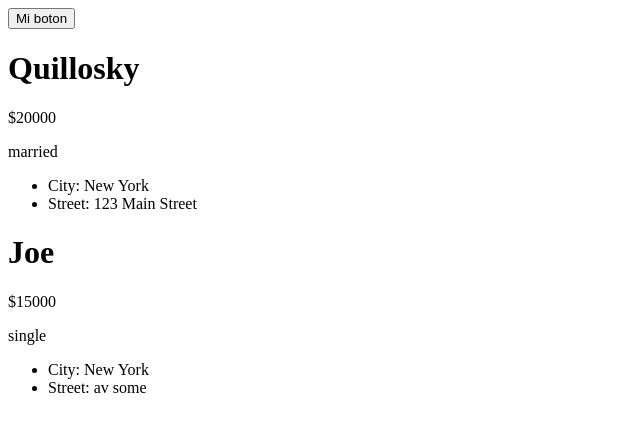
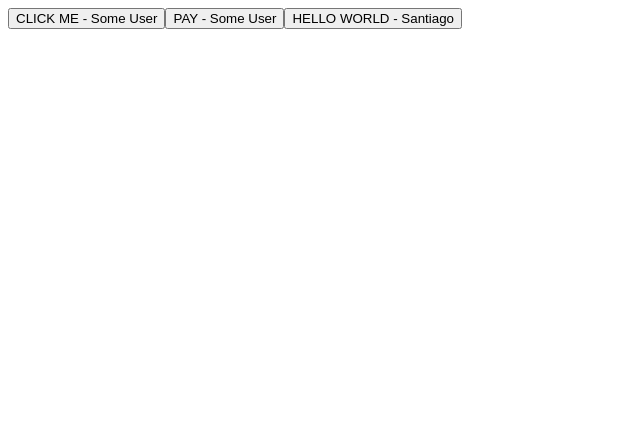
Before and after one commit to SoyQuillo/reactjs, a React (Create React App) app: page / in a window 1280 px wide. Shown: the top 432 px of the page, without its empty margins (0-640 px from the left). Built offline with nearby package versions, Linux system fonts and the light colour scheme.

Commit message:
PropTypes Button

```diff
--- a/package.json
+++ b/package.json
@@ -7,6 +7,7 @@
     "@testing-library/jest-dom": "^6.8.0",
     "@testing-library/react": "^16.3.0",
     "@testing-library/user-event": "^13.5.0",
+    "prop-types": "^15.8.1",
     "react": "^19.1.1",
     "react-dom": "^19.1.1",
     "react-scripts": "5.0.1",
--- a/src/Button.js
+++ b/src/Button.js
@@ -1,5 +1,12 @@
-export function Button(){
+import PropTypes from 'prop-types'
+
+export function Button({text, name = "Some User"}){
+    console.log(text, name)
     return <button>
-        Mi boton
+        {text} -  { name }
     </button>
 }
+
+Button.protoTypes = {
+    text: PropTypes.string.isRequired
+}
--- a/src/index.js
+++ b/src/index.js
@@ -11,9 +11,11 @@ const root = ReactDOM.createRoot(document.getElementById("root"));
 root.render(
   <>
 
-    <Button/>
+    <Button text="CLICK ME"/>
+    <Button text= "PAY"/>
+    <Button text = "HELLO WORLD" name="Santiago"/>
 
-    <UserCard
+{/*     <UserCard
       name="Quillosky"
       amount={20000}
       married={true}
@@ -30,6 +32,6 @@ root.render(
       married={false}
       points={[100, 32.3, 21.2]}
       address={{ street: "av some", city: "New York" }}
-    />
+    /> */}
   </>
 );
```
Also changed, not shown: 1 other file (tests, documents, lock files or other folders).
